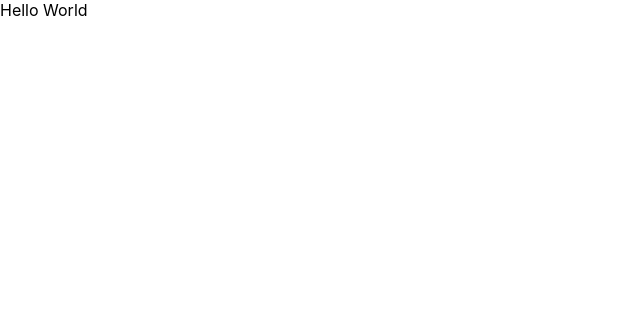
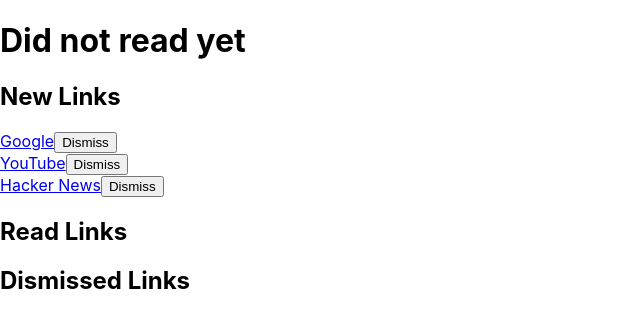
Before and after one commit to remarcable/did-not-read-yet, a React (Create React App) app in the folder client/: page / in a window 1280 px wide. Shown: the top 328 px of the page, without its empty margins (0-640 px from the left). Built offline with nearby package versions, Linux system fonts and the light colour scheme.

Commit message:
Add basic client

```diff
--- a/client/src/App.js
+++ b/client/src/App.js
@@ -1,5 +1,79 @@
-import React from 'react';
+import React, { PureComponent } from 'react';
+import { modifyElement } from './lib/modifyElement';
 
-const App = () => <div>Hello World</div>;
+import DisplayLink from './components/DisplayLink';
+
+class App extends PureComponent {
+  state = {
+    links: [
+      {
+        id: 1,
+        title: 'Google',
+        url: 'https://google.com',
+        dismissed: false,
+        read: false,
+      },
+      {
+        id: 2,
+        title: 'YouTube',
+        url: 'https://youtube.com',
+        dismissed: false,
+        read: false,
+      },
+      {
+        id: 3,
+        title: 'Hacker News',
+        url: 'https://news.ycombinator.com',
+        dismissed: false,
+        read: false,
+      },
+    ],
+  };
+
+  updateSingleLink = (id, updatedFields) => {
+    this.setState(({ links }) => {
+      return {
+        links: modifyElement({ elements: links, id, updatedFields }),
+      };
+    });
+  };
+
+  markAsRead = id => {
+    this.updateSingleLink(id, { read: true });
+  };
+
+  dismissLink = id => {
+    this.updateSingleLink(id, { dismissed: true });
+  };
+
+  undismissLink = id => {
+    this.updateSingleLink(id, { dismissed: false });
+  };
+
+  render() {
+    const { links } = this.state;
+    const displayLink = link => (
+      <DisplayLink
+        key={link.id}
+        link={link}
+        markAsRead={this.markAsRead}
+        dismissLink={this.dismissLink}
+        undismissLink={this.undismissLink}
+      />
+    );
+
+    return (
+      <div>
+        <h1>Did not read yet</h1>
+        <h2>New Links</h2>
+        {links.filter(link => !link.read && !link.dismissed).map(displayLink)}
+        <h2>Read Links</h2>
+        {links.filter(link => link.read && !link.dismissed).map(displayLink)}
+        <h2>Dismissed Links</h2>
+        {links.filter(link => link.dismissed).map(displayLink)}
+      </div>
+    );
+  }
+}
 
 export default App;
--- /dev/null
+++ b/client/src/components/DisplayLink/index.js
@@ -0,0 +1,25 @@
+import React from 'react';
+
+const DisplayLink = ({ link, markAsRead, dismissLink, undismissLink }) => {
+  const { id, title, url, dismissed } = link;
+
+  return (
+    <div>
+      <a
+        href={url}
+        target="_blank"
+        rel="noreferrer noopener"
+        onClick={() => markAsRead(id)}
+      >
+        {title}
+      </a>
+      {dismissed ? (
+        <button onClick={() => undismissLink(id)}>Undismiss</button>
+      ) : (
+        <button onClick={() => dismissLink(id)}>Dismiss</button>
+      )}
+    </div>
+  );
+};
+
+export default DisplayLink;
--- /dev/null
+++ b/client/src/lib/modifyElement.js
@@ -0,0 +1,19 @@
+export function modifyElement({ elements, id, updatedFields }) {
+  const elementToBeModified = elements.find(el => el.id === id);
+
+  if (!elementToBeModified) {
+      return elements;
+  }
+
+  const index = elements.indexOf(elementToBeModified);
+  const updatedElement = {
+    ...elementToBeModified,
+    ...updatedFields
+  };
+
+  return [
+    ...elements.slice(0, index),
+    updatedElement,
+    ...elements.slice(index + 1)
+  ];
+}
```
Also changed, not shown: package.json (+5 -2 lines), 1 other file (tests, documents, lock files or other folders).
